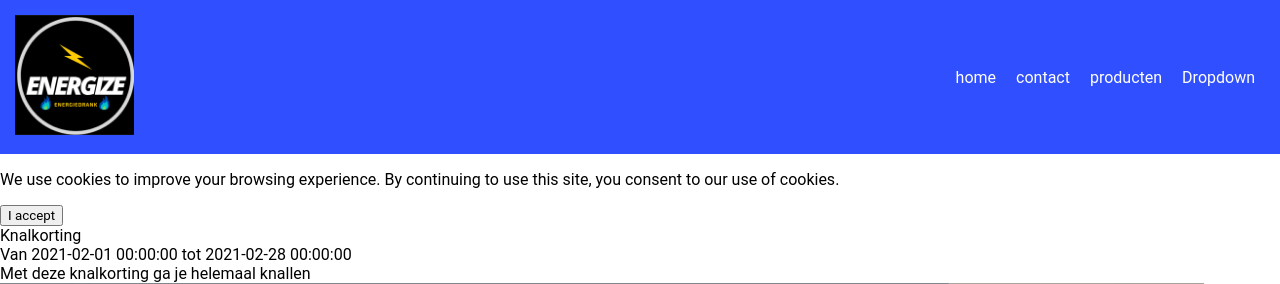
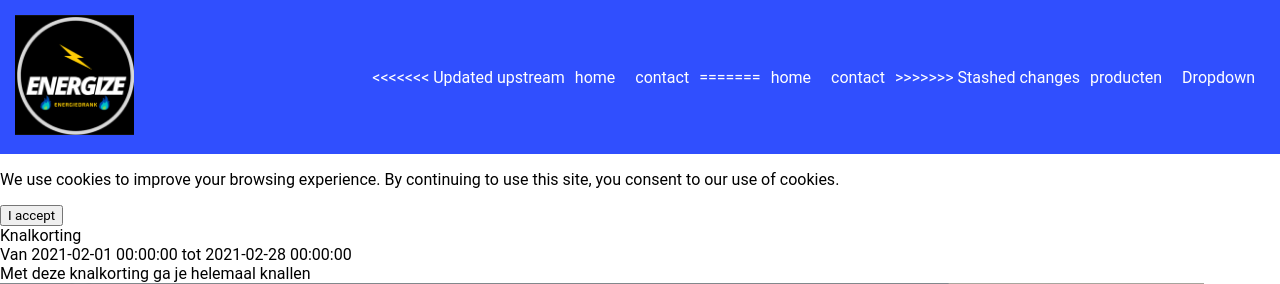
Before and after one commit to sjouker01/ala-pirode-3, a PHP site: page / in a window 1280 px wide. Shown: the top 284 px of the page. Run offline with PHP 8.4, Linux system fonts and the light colour scheme; data comes from the database, SQL or seed files in the repository.

Commit message:
nchtfth
uihuiguj

```diff
--- a/css/style.css
+++ b/css/style.css
@@ -85,6 +85,7 @@ body {
     min-height: 100vh;
     margin: 0;
 }
+<<<<<<< Updated upstream
 
 #overlay {
   display: none;
@@ -117,6 +118,8 @@ body {
     font-size: 24px;
   }
 
+=======
+>>>>>>> Stashed changes
 @media only screen and (max-width: 600px) {
   nav ul {
     display: none;
--- a/php-add-ons/header.php
+++ b/php-add-ons/header.php
@@ -6,8 +6,13 @@
   <section class="logo"><img src="./images/logo.png" alt="dit is logo"></section>
   <nav>
     <ul>
+<<<<<<< Updated upstream
       <li><a href="index.php">home</a></li>
       <li><a href="contact-pagina.php">contact</a></li>
+=======
+      <li><a href="../index.php">home</a></li>
+      <li><a href="../contact-pagina.php">contact</a></li>
+>>>>>>> Stashed changes
       <li>
 
 <a href="producten.php">producten</a></li>
--- a/producten.php
+++ b/producten.php
@@ -38,8 +38,12 @@ echo "</article>";
 </body>
 <?php
 // footer
+<<<<<<< Updated upstream
 
 require_once('php-add-ons\hooter.php');
 
+=======
+include 'php-add-ons\hooter.php';
+>>>>>>> Stashed changes
 ?>
 </html>
```
Also changed, not shown: php-add-ons/contact-action.php (renamed from contact-action.php).
